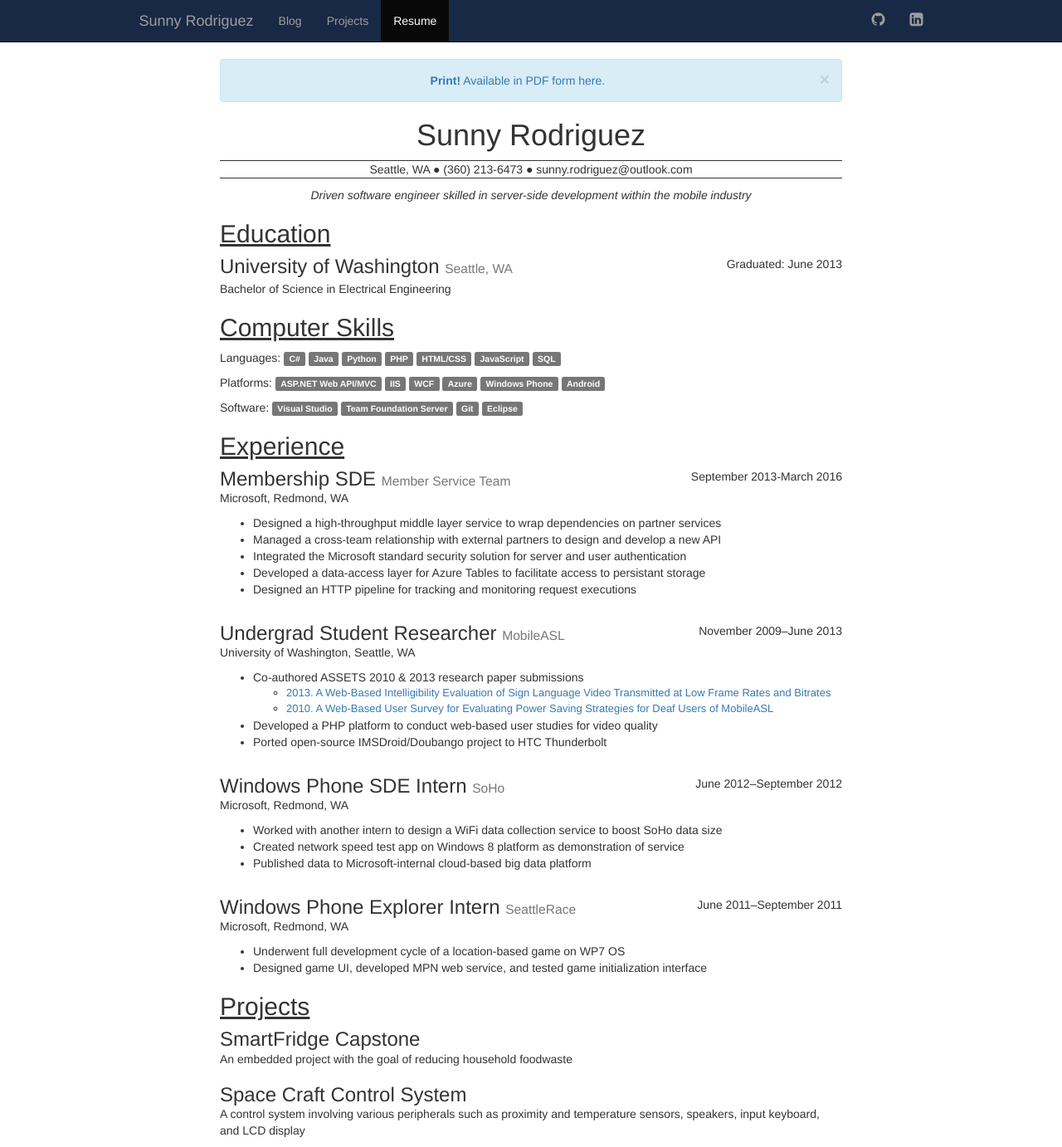
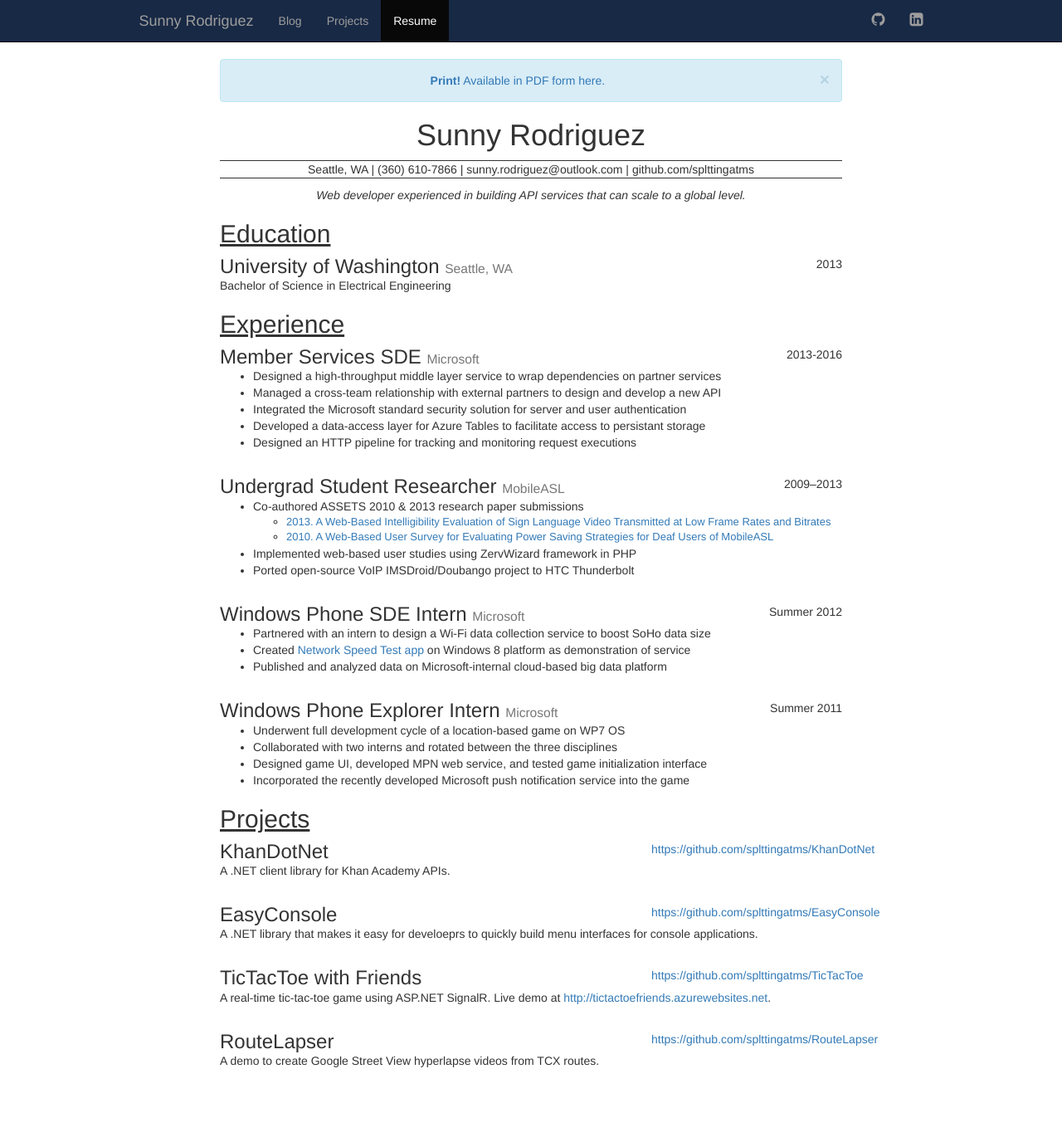
Before and after one commit to splttingatms/splttingatms.github.io, a Jekyll site: the page built from resume.html, in a window 1280 px wide. Shown: the whole page at 83% size. Built offline with Jekyll 4.4.1, drawn with Linux system fonts in a browser that asks for light colours; nearby versions of some CDN libraries; after the commit the page ends 1298 px from its top, so only the background shows below that.

Commit message:
updated resume page and file

```diff
--- a/css/custom.css
+++ b/css/custom.css
@@ -70,6 +70,10 @@
 
 .resume h3 {
 	margin-bottom: 0px;
+}
+
+.resume section header p {
+	margin-bottom: 0;
 }
 
 
--- a/resume.html
+++ b/resume.html
@@ -12,8 +12,8 @@
 <!-- todo: use appropriate tags here. mask email to avoid spam bots -->
 <header class="contact-info">
 	<h1>Sunny Rodriguez</h1>
-	<p>Seattle, WA ● (360) 213-6473 ● sunny.rodriguez@outlook.com<p>
-	<p>Driven software engineer skilled in server-side development within the mobile industry</p>
+	<p>Seattle, WA | (360) 610-7866 | sunny.rodriguez@outlook.com | github.com/splttingatms<p>
+	<p>Web developer experienced in building API services that can scale to a global level.</p>
 </header>
 
 <article>
@@ -23,34 +23,10 @@
 			<div class="col-sm-8">
 				<h3>University of Washington <small>Seattle, WA</small></h3>
 			</div>
-			<p class="col-sm-4">Graduated: June 2013</p>
+			<p class="col-sm-4">2013</p>
 		</header>
 		<p>Bachelor of Science in Electrical Engineering</p>
 	</section>
-</article>
-
-<article>
-	<h2>Computer Skills</h2>
-	{% assign languages ="C#, Java, Python, PHP, HTML/CSS, JavaScript, SQL" | split: ", " %}
-	<p>Languages:
-	{% for language in languages %}
-		<span class="label label-default">{{ language }}</span>
-	{% endfor %}
-	</p>
-
-	{% assign platforms ="ASP.NET Web API/MVC, IIS, WCF, Azure, Windows Phone, Android" | split: ", " %}
-	<p>Platforms:
-	{% for platform in platforms %}
-		<span class="label label-default">{{ platform }}</span>
-	{% endfor %}
-	</p>
-
-	{% assign softwares ="Visual Studio, Team Foundation Server, Git, Eclipse" | split: ", " %}
-	<p>Software:
-	{% for software in softwares %}
-		<span class="label label-default">{{ software }}</span>
-	{% endfor %}
-	</p>
 </article>
 
 <article>
@@ -58,10 +34,9 @@
 	<section>
 		<header class="row">
 			<div class="col-sm-8">
-				<h3>Membership SDE <small>Member Service Team</small></h3>
-				<p>Microsoft, Redmond, WA</p>
+				<h3>Member Services SDE <small>Microsoft</small></h3>
 			</div>
-			<p class="col-sm-4">September 2013-March 2016</p>
+			<p class="col-sm-4">2013-2016</p>
 		</header>
 		<ul>
 			<li>Designed a high-throughput middle layer service to wrap dependencies on partner services</li>
@@ -75,9 +50,8 @@
 		<header class="row">
 			<div class="col-sm-8">
 				<h3>Undergrad Student Researcher <small>MobileASL</small></h3>
-				<p>University of Washington, Seattle, WA</p>
 			</div>
-			<p class="col-sm-4">November 2009–June 2013</p>
+			<p class="col-sm-4">2009–2013</p>
 		</header>
 		<ul>
 			<li>Co-authored ASSETS 2010 & 2013 research paper submissions
@@ -86,35 +60,35 @@
 					<li><a href="http://mobileasl.cs.washington.edu/publications.html">2010. A Web-Based User Survey for Evaluating Power Saving Strategies for Deaf Users of MobileASL</a></li>
 				</ul>
 			</li>
-			<li>Developed a PHP platform to conduct web-based user studies for video quality</li>
-			<li>Ported open-source IMSDroid/Doubango project to HTC Thunderbolt</li>
+			<li>Implemented web-based user studies using ZervWizard framework in PHP</li>
+			<li>Ported open-source VoIP IMSDroid/Doubango project to HTC Thunderbolt</li>
 		</ul>
 	</section>
 	<section>
 		<header class="row">
 			<div class="col-sm-8">
-				<h3>Windows Phone SDE Intern <small>SoHo</small></h3>
-				<p>Microsoft, Redmond, WA</p>
+				<h3>Windows Phone SDE Intern <small>Microsoft</small></h3>
 			</div>
-			<p class="col-sm-4">June 2012–September 2012</p>
+			<p class="col-sm-4">Summer 2012</p>
 		</header>
 		<ul>
-			<li>Worked with another intern to design a WiFi data collection service to boost SoHo data size</li>
-			<li>Created network speed test app on Windows 8 platform as demonstration of service</li>
-			<li>Published data to Microsoft-internal cloud-based big data platform</li>
+			<li>Partnered with an intern to design a Wi-Fi data collection service to boost SoHo data size</li>
+			<li>Created <a href="https://www.microsoft.com/store/apps/9wzdncrfhx52">Network Speed Test app</a> on Windows 8 platform as demonstration of service</li>
+			<li>Published and analyzed data on Microsoft-internal cloud-based big data platform</li>
 		</ul>
 	</section>
 	<section>
 		<header class="row">
 			<div class="col-sm-8">
-				<h3>Windows Phone Explorer Intern <small>SeattleRace</small></h3>
-				<p>Microsoft, Redmond, WA</p>
+				<h3>Windows Phone Explorer Intern <small>Microsoft</small></h3>
 			</div>
-			<p class="col-sm-4">June 2011–September 2011</p>
+			<p class="col-sm-4">Summer 2011</p>
 		</header>
 		<ul>
 			<li>Underwent full development cycle of a location-based game on WP7 OS</li>
+			<li>Collaborated with two interns and rotated between the three disciplines</li>
 			<li>Designed game UI, developed MPN web service, and tested game initialization interface</li>
+			<li>Incorporated the recently developed Microsoft push notification service into the game</li>
 		</ul>
 	</section>
 </article>
@@ -122,11 +96,31 @@
 <article>
 	<h2>Projects</h2>
 	<section>
-		<h3>SmartFridge Capstone</h3>
-		<p>An embedded project with the goal of reducing household foodwaste</p>
+		<header class="row">
+			<h3 class="col-sm-8">KhanDotNet</h3>
+			<p class="col-sm-4"><a href="https://github.com/splttingatms/KhanDotNet">https://github.com/splttingatms/KhanDotNet</a></p>
+		</header>
+		<p>A .NET client library for Khan Academy APIs.</p>
 	</section>
 	<section>
-		<h3>Space Craft Control System</h3>
-		<p>A control system involving various peripherals such as proximity and temperature sensors, speakers, input keyboard, and LCD display</p>
+		<header class="row">
+			<h3 class="col-sm-8">EasyConsole</h3>
+			<p class="col-sm-4"><a href="https://github.com/splttingatms/EasyConsole">https://github.com/splttingatms/EasyConsole</a></p>
+		</header>
+		<p>A .NET library that makes it easy for develoeprs to quickly build menu interfaces for console applications.</p>
+	</section>
+	<section>
+		<header class="row">
+			<h3 class="col-sm-8">TicTacToe with Friends</h3>
+			<p class="col-sm-4"><a href="https://github.com/splttingatms/TicTacToe">https://github.com/splttingatms/TicTacToe</a></p>
+		</header>
+		<p>A real-time tic-tac-toe game using ASP.NET SignalR. Live demo at <a href="http://tictactoefriends.azurewebsites.net/">http://tictactoefriends.azurewebsites.net</a>.</p>
+	</section>
+	<section>
+		<header class="row">
+			<h3 class="col-sm-8">RouteLapser</h3>
+			<p class="col-sm-4"><a href="https://github.com/splttingatms/RouteLapser">https://github.com/splttingatms/RouteLapser</a></p>
+		</header>
+		<p>A demo to create Google Street View hyperlapse videos from TCX routes.</p>
 	</section>
 </article>
```
Also changed, not shown: 1 other file.
